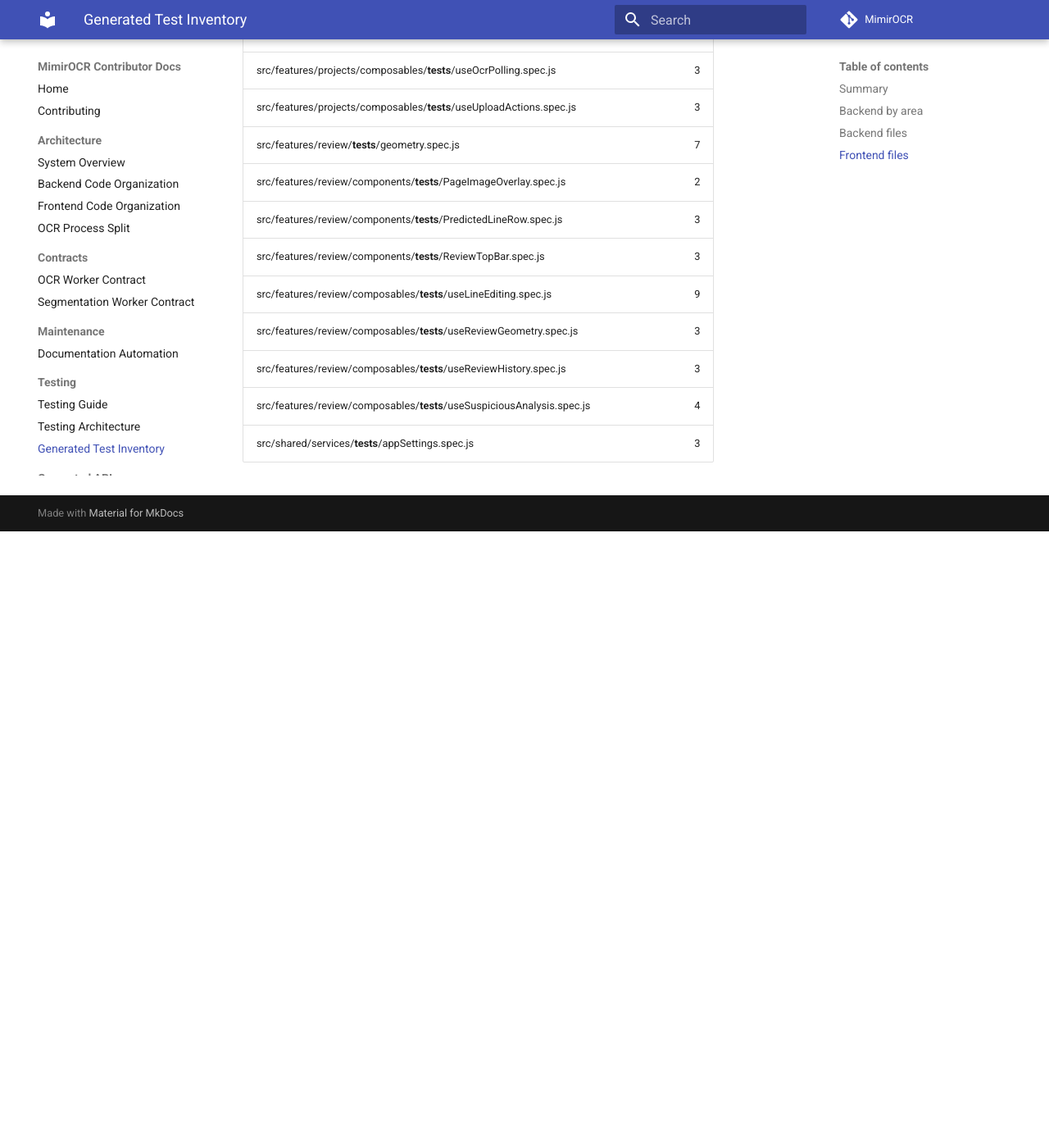
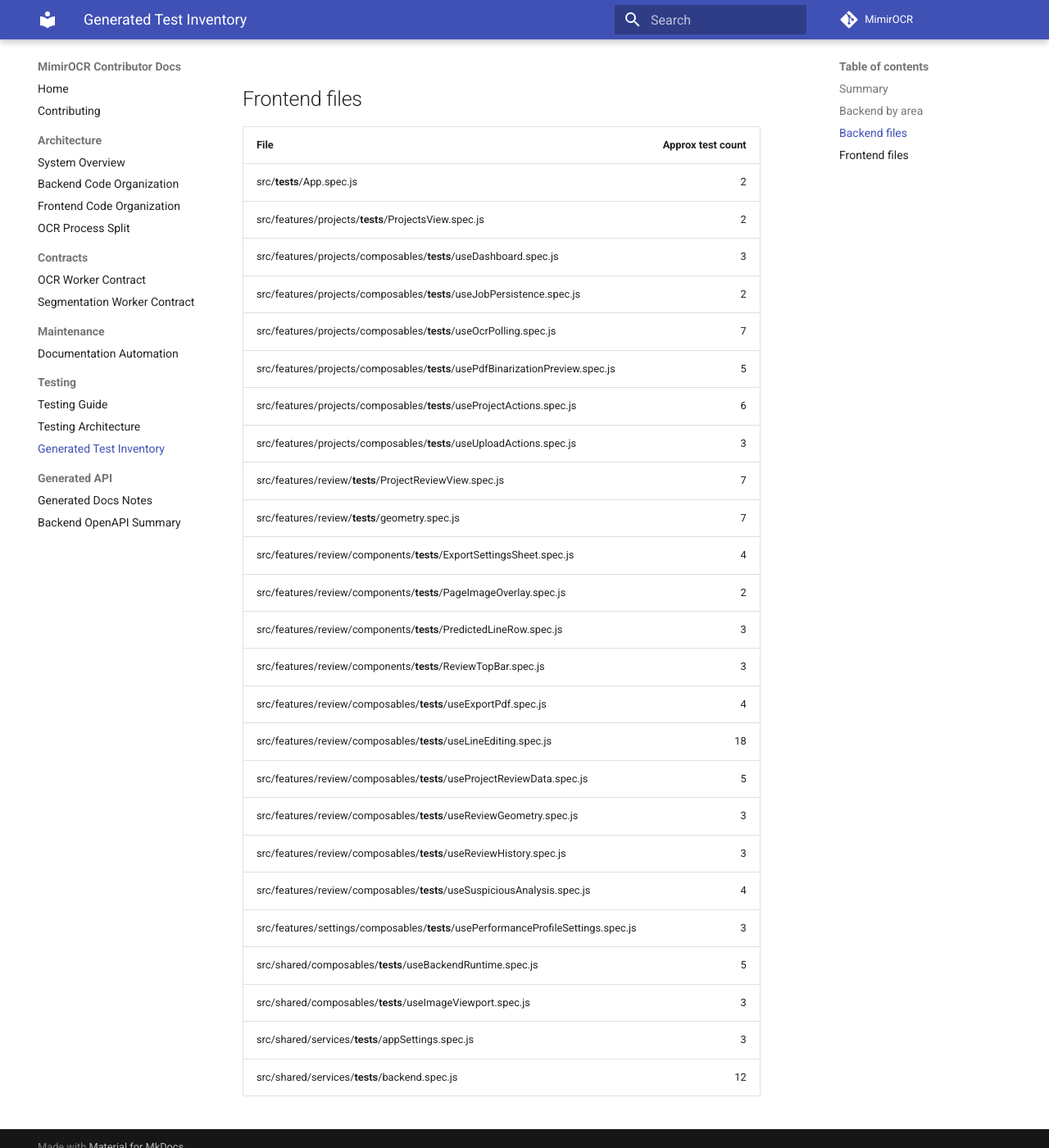
Before and after one commit to mrogness/MimirOCR, an MkDocs documentation site: the page built from docs/generated/test-inventory.md, in a window 1280 px wide and 1400 px high, scrolled down 2011 px. Shown: the whole window at 82% size. Built offline with MkDocs 1.6.1 and Material for MkDocs 9.7.7, drawn with Linux system fonts in a browser that asks for light colours; comment, search, counter and statistics services are not loaded; before the commit the page ends 2659 px from its top, so only the background shows below that; some of the changed text lies outside the part shown.

```diff
--- a/docs/generated/test-inventory.md
+++ b/docs/generated/test-inventory.md
@@ -25,15 +25,19 @@ Generated from current test files.
 
 | File | Approx test count |
 |---|---:|
-| backend/tests/test_export_routes.py | 5 |
+| backend/tests/test_export_routes.py | 7 |
 | backend/tests/test_file_routes.py | 15 |
 | backend/tests/test_health_routes.py | 2 |
+| backend/tests/test_ij_disambiguation.py | 3 |
 | backend/tests/test_line_routes.py | 6 |
 | backend/tests/test_ocr_fake_worker_integration.py | 1 |
 | backend/tests/test_ocr_routes.py | 5 |
 | backend/tests/test_page_model.py | 4 |
+| backend/tests/test_pdf_dpi.py | 6 |
+| backend/tests/test_pdf_preparation.py | 2 |
 | backend/tests/test_performance.py | 5 |
 | backend/tests/test_pipeline_runner.py | 3 |
+| backend/tests/test_prediction_metadata.py | 5 |
 | backend/tests/test_project_artifact_cleanup.py | 1 |
 | backend/tests/test_project_routes.py | 19 |
 | backend/tests/test_reflow.py | 6 |
@@ -49,14 +53,27 @@ Generated from current test files.
 | File | Approx test count |
 |---|---:|
 | src/__tests__/App.spec.js | 2 |
-| src/features/projects/composables/__tests__/useOcrPolling.spec.js | 3 |
+| src/features/projects/__tests__/ProjectsView.spec.js | 2 |
+| src/features/projects/composables/__tests__/useDashboard.spec.js | 3 |
+| src/features/projects/composables/__tests__/useJobPersistence.spec.js | 2 |
+| src/features/projects/composables/__tests__/useOcrPolling.spec.js | 7 |
+| src/features/projects/composables/__tests__/usePdfBinarizationPreview.spec.js | 5 |
+| src/features/projects/composables/__tests__/useProjectActions.spec.js | 6 |
 | src/features/projects/composables/__tests__/useUploadActions.spec.js | 3 |
+| src/features/review/__tests__/ProjectReviewView.spec.js | 7 |
 | src/features/review/__tests__/geometry.spec.js | 7 |
+| src/features/review/components/__tests__/ExportSettingsSheet.spec.js | 4 |
 | src/features/review/components/__tests__/PageImageOverlay.spec.js | 2 |
 | src/features/review/components/__tests__/PredictedLineRow.spec.js | 3 |
 | src/features/review/components/__tests__/ReviewTopBar.spec.js | 3 |
-| src/features/review/composables/__tests__/useLineEditing.spec.js | 9 |
+| src/features/review/composables/__tests__/useExportPdf.spec.js | 4 |
+| src/features/review/composables/__tests__/useLineEditing.spec.js | 18 |
+| src/features/review/composables/__tests__/useProjectReviewData.spec.js | 5 |
 | src/features/review/composables/__tests__/useReviewGeometry.spec.js | 3 |
 | src/features/review/composables/__tests__/useReviewHistory.spec.js | 3 |
 | src/features/review/composables/__tests__/useSuspiciousAnalysis.spec.js | 4 |
+| src/features/settings/composables/__tests__/usePerformanceProfileSettings.spec.js | 3 |
+| src/shared/composables/__tests__/useBackendRuntime.spec.js | 5 |
+| src/shared/composables/__tests__/useImageViewport.spec.js | 3 |
 | src/shared/services/__tests__/appSettings.spec.js | 3 |
+| src/shared/services/__tests__/backend.spec.js | 12 |
```
Also changed, not shown: other parts of docs/generated/test-inventory.md (+4 -4 lines).
